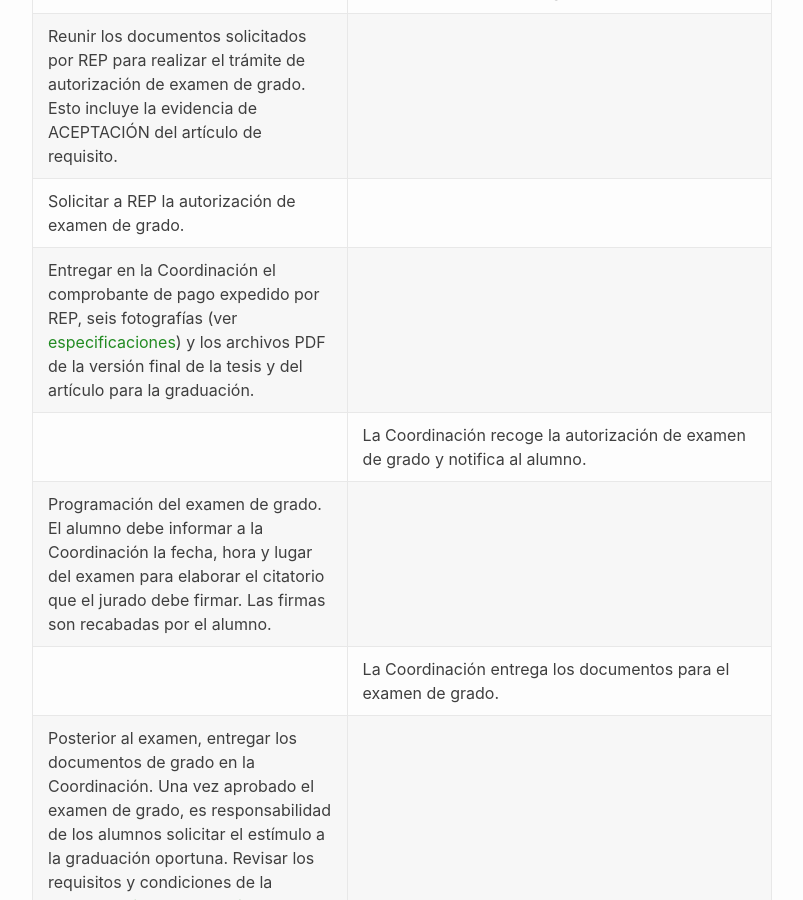
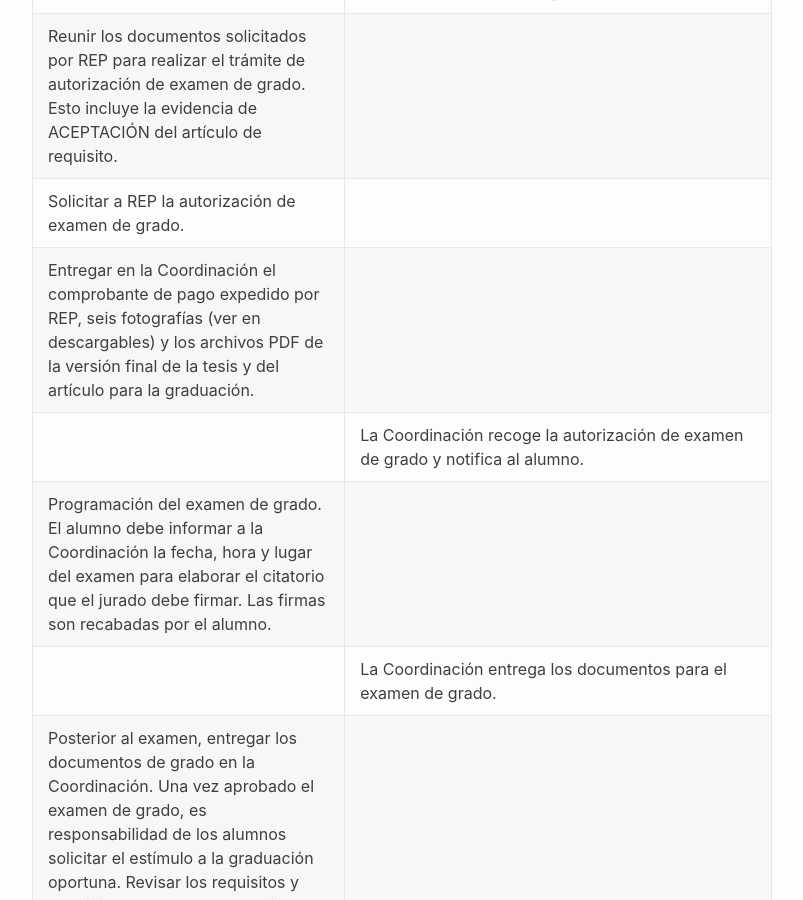
Before and after one commit to pcs-unam/pcs-unam.github.io, a Jekyll site: the page built from doctorado/graduacion.md, in a window 1280 px wide and 900 px high, scrolled down 1448 px. Shown: the whole window, without its empty margins (238-1041 px from the left). Built offline with Jekyll 4.4.1, drawn with Linux system fonts in a browser that asks for light colours.

Commit message:
Se actualizaron ligas

```diff
--- a/doctorado/graduacion.md
+++ b/doctorado/graduacion.md
@@ -66,7 +66,7 @@
 </tr>
 <tr>
 <td>
-Entregar en la Coordinación el comprobante de pago expedido por REP, seis fotografías (ver <a href="/doctorado/descargables">especificaciones</a>) y los archivos PDF de la versión final de la tesis y del artículo para la graduación.
+Entregar en la Coordinación el comprobante de pago expedido por REP, seis fotografías (ver en descargables) y los archivos PDF de la versión final de la tesis y del artículo para la graduación.
 </td>
 <td></td>
 </tr>
@@ -90,7 +90,7 @@
 </tr>
 <tr>
 <td>
-Posterior al examen, entregar los documentos de grado en la Coordinación. Una vez aprobado el examen de grado, es responsabilidad de los alumnos solicitar el estímulo a la graduación oportuna. Revisar los requisitos y condiciones de la <a href="http://www.posgrado.unam.mx/es/estimulo-la-graduacion-oportuna">convocatoria correspondiente</a>.
+Posterior al examen, entregar los documentos de grado en la Coordinación. Una vez aprobado el examen de grado, es responsabilidad de los alumnos solicitar el estímulo a la graduación oportuna. Revisar los requisitos y condiciones de la <a href="https://www.posgrado.unam.mx/alumnos/apoyo_alumnos/estimulo_GO.php">convocatoria correspondiente</a>.
 </td>
 <td></td>
 </tr>
```
